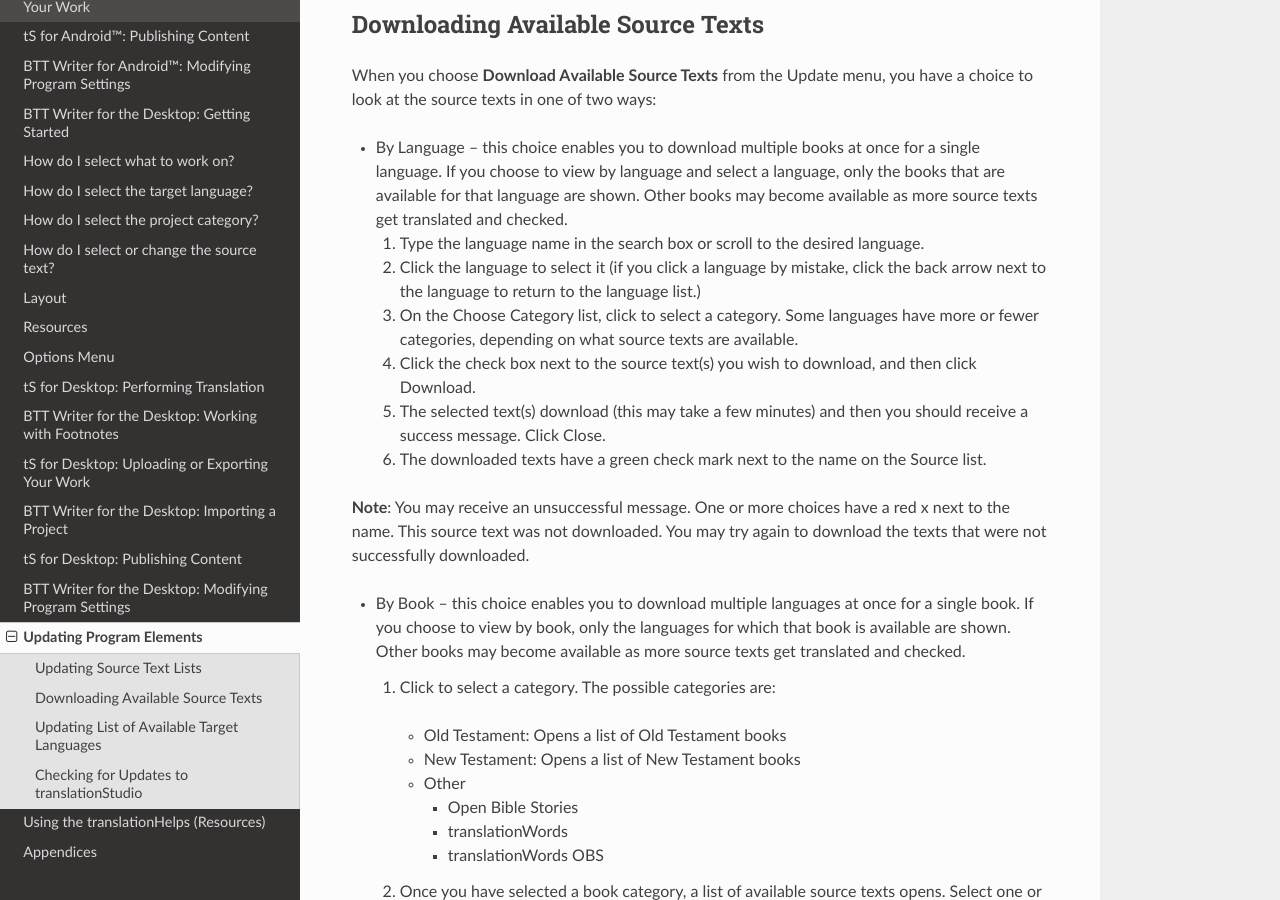
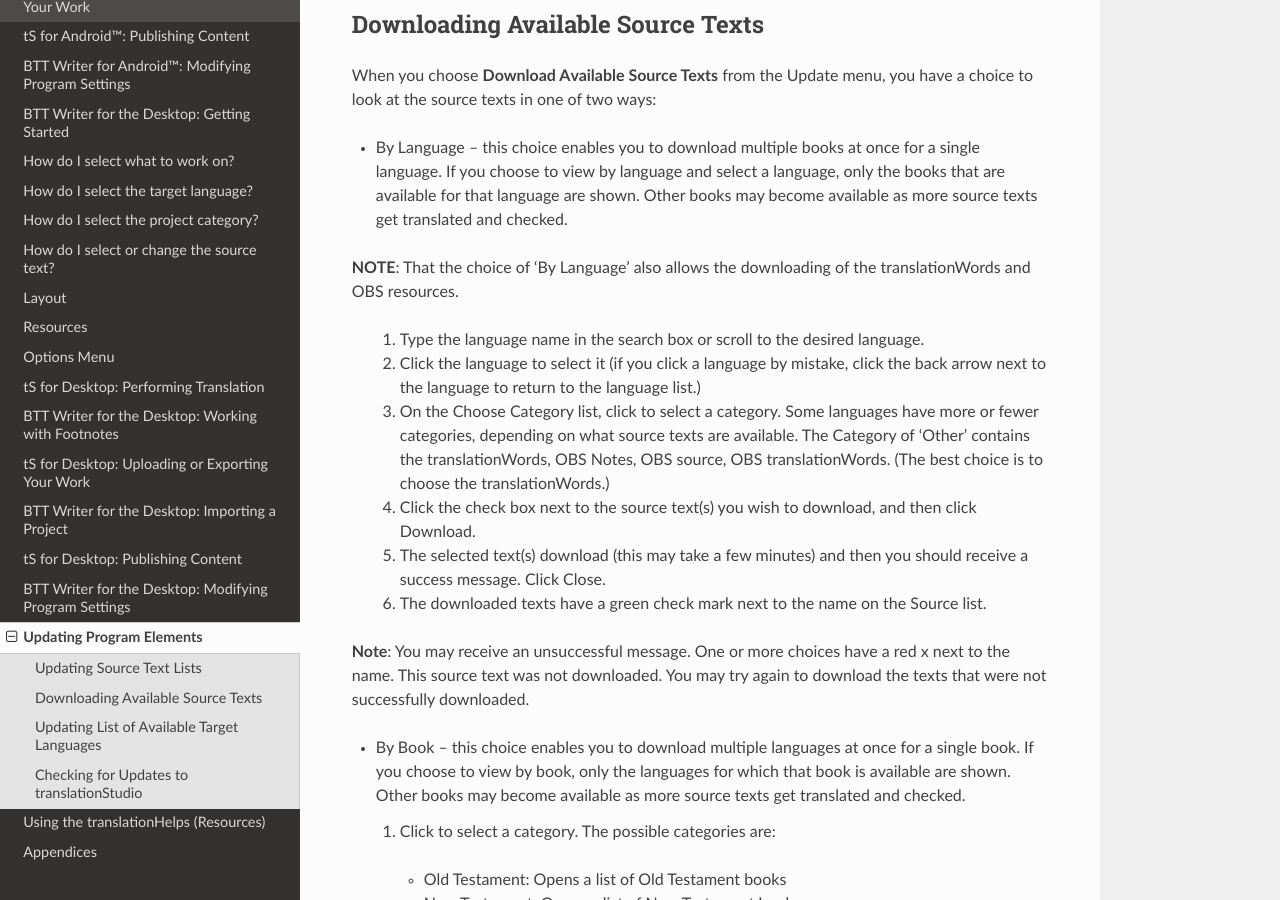
Before and after one commit to mondele/btt-writer-docs, a Sphinx documentation site: the page built from docs/dtSupdates.rst, in a window 1280 px wide and 900 px high, scrolled down 856 px. Built offline with Sphinx 7.4.7 and the Read the Docs theme 2.0.0, drawn with Linux system fonts in a browser that asks for light colours; pages that are not in the unit, such as notebooks, are missing from menus.

Commit message:
included instructions on how to download tWords

```diff
--- a/docs/dtSupdates.rst
+++ b/docs/dtSupdates.rst
@@ -32,12 +32,13 @@
 When you choose **Download Available Source Texts** from the Update menu, you have a choice to look at the source texts in one of two ways:
 
 * By Language – this choice enables you to download multiple books at once for a single language. If you choose to view by language and select a language, only the books that are available for that language are shown. Other books may become available as more source texts get translated and checked.
+**NOTE**: That the choice of 'By Language' also allows the downloading of the translationWords and OBS resources.
 
   1.	Type the language name in the search box or scroll to the desired language.
 
   2.	Click the language to select it (if you click a language by mistake, click the back arrow next to the language to return to the language list.)
 
-  3.	On the Choose Category list, click to select a category. Some languages have more or fewer categories, depending on what source texts are available.
+  3.	On the Choose Category list, click to select a category. Some languages have more or fewer categories, depending on what source texts are available. The Category of 'Other' contains the translationWords, OBS Notes, OBS source, OBS translationWords. (The best choice is to choose the translationWords.)
 
   4.	Click the check box next to the source text(s) you wish to download, and then click Download.
 
```
